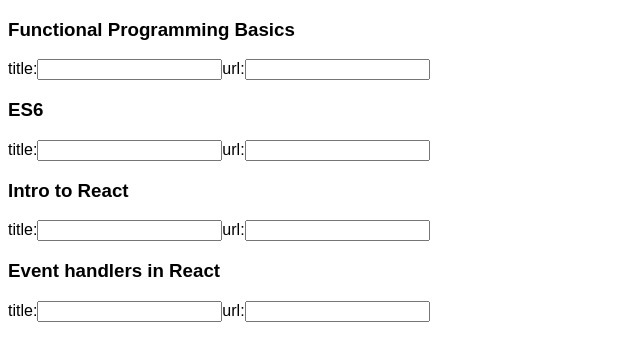
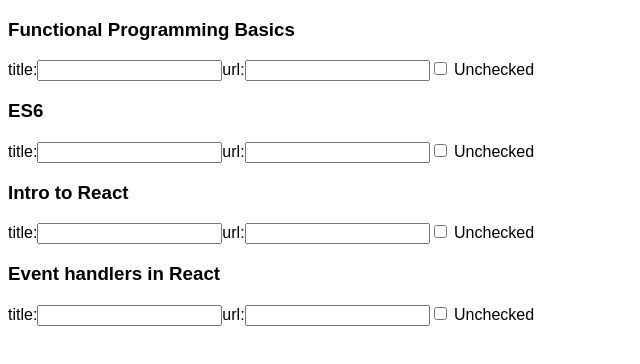
Before and after one commit to nathanrodman/bookmark-manager, a React (Create React App) app: page / in a window 1280 px wide. Shown: the top 364 px of the page, without its empty margins (0-640 px from the left). Built offline with nearby package versions, Linux system fonts and the light colour scheme.

Commit message:
added a check box that will display whether it's checked or not

```diff
--- a/src/Subject.js
+++ b/src/Subject.js
@@ -7,7 +7,8 @@
     this.state = {
       isClicked: false,
       newResourceTitle: '',
-      newResourceUrl: ''
+      newResourceUrl: '',
+      checkBox: false,
     }
   }
 
@@ -22,6 +23,13 @@
     this.setState({
       [name] : event.target.value
     })
+  }
+
+  handleCheckBox(event){
+    this.setState(prevState => ({
+      checkBox: !prevState.checkBox
+    }));
+    console.log(this.state.checkBox);
   }
 
   render() {
@@ -48,6 +56,7 @@
             url:
             <input name="newResourceUrl" onChange={this.handleTyping.bind(this)} value={this.state.newResourceUrl}/>
           </label>
+          <input type="checkbox" onChange={this.handleCheckBox.bind(this)} /> {this.state.checkBox ? "Checked" : "Unchecked"}
         </form>
       </div>
     );
```
